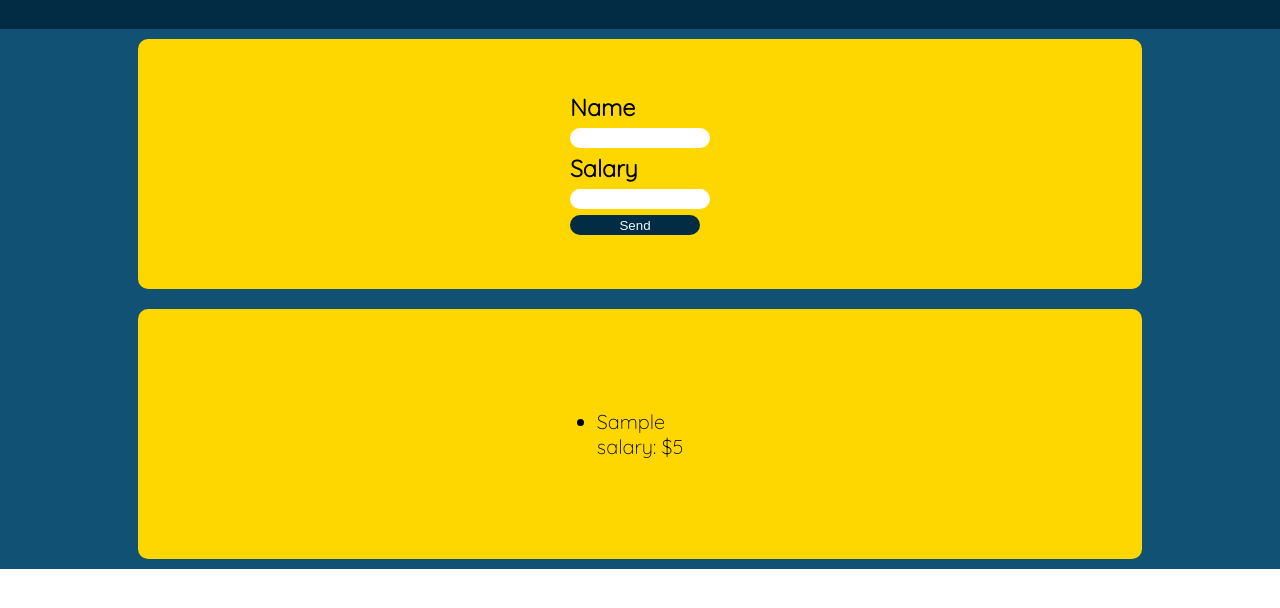
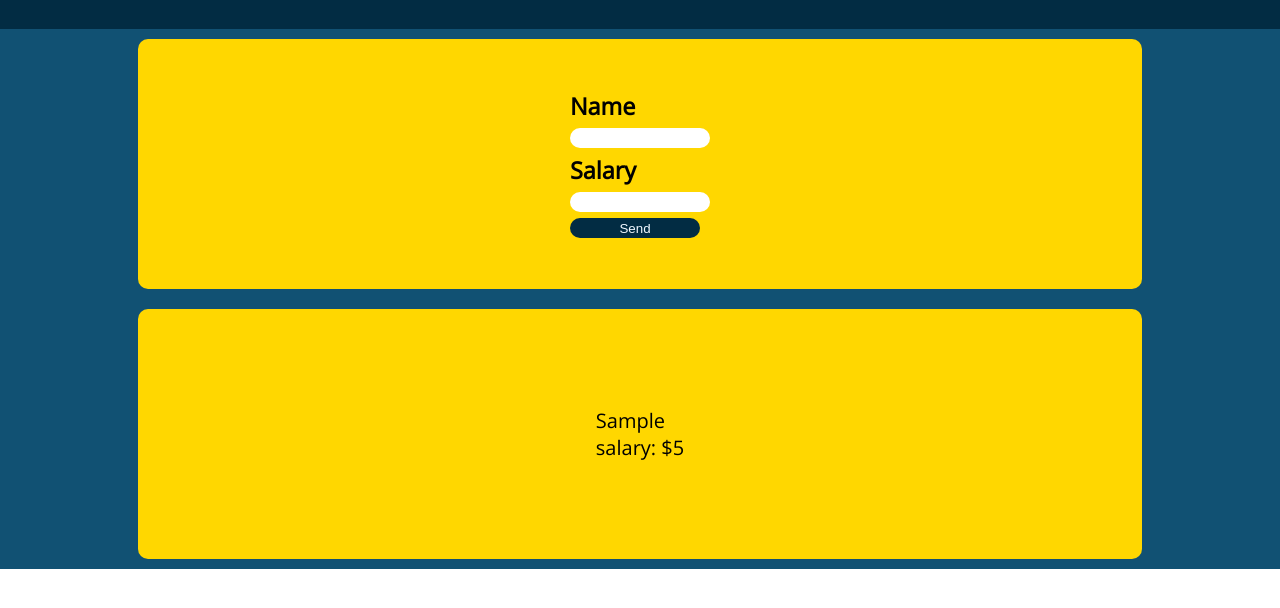
Before and after one commit to AlbertoNM/math_JS, a plain HTML site: page templates/salaries.html in a window 1280 px wide. Both pictures are taken after typing "Sample", "5" into the empty fields and a click on the button "Send". Shown: the part 82-690 px from the top of the page. Drawn offline with nearby package versions, Linux system fonts and the light colour scheme.

Commit message:
added new class container__ul and conditional in main.js

```diff
--- a/css/mobile.css
+++ b/css/mobile.css
@@ -1,7 +1,7 @@
 /* Imports */
 
 @import url('https://fonts.googleapis.com/css2?family=Work+Sans:wght@300&display=swap');
-@import url('https://fonts.googleapis.com/css2?family=Quicksand:wght@300&display=swap');
+@import url('https://fonts.googleapis.com/css2?family=Open+Sans:wght@300&display=swap');
 
 /* Vars */
 
@@ -10,7 +10,7 @@
     --backColor2: #115173;
     --boxColor: #ffd700;
     --titleFont: 'Work Sans', sans-serif;
-    --mainFont: 'Quicksand', sans-serif;
+    --mainFont: 'Open Sans', sans-serif;
 }
 
 /* Standar things */
@@ -86,13 +86,13 @@ html {
     transition: 0.5s;
 }
 
+.container__box--link:hover{
+    opacity: 100%;
+}
+
 .svg_image {
     width: 6rem;
     height: 6rem;
-}
-
-.container__box--link:hover{
-    opacity: 100%;
 }
 
 .container__box {
@@ -117,6 +117,18 @@ html {
 .container__box_form {
     display: flex;
     flex-direction: column;
+}
+
+.container__box_ul {
+    list-style: none;
+}
+
+.ul__item {
+    transition: 0.5s;
+}
+
+.ul__item:hover {
+    color: red;
 }
 
 .form_input {
--- a/main.js
+++ b/main.js
@@ -97,7 +97,7 @@ function showNumberList() {
     // Make a label for each number in the list.
     let tag = '';
     for(i of numberList){
-        tag += `<li onclick="deleteItem(this)" class="box--item">${i}</li>`;
+        tag += `<li onclick="deleteItem(this)" class="ul__item  box--item">${i}</li>`;
     }
 
     // Insert the tag in the <ul> label.
@@ -110,6 +110,13 @@ function showNumberList() {
  */
  function basicStatistics() {
 
+    // Conditional of the list
+    if (numberList.length === 0) {
+
+        alert('Type a number');
+
+    } else {
+
         // Getting the statistics values of numberList.
         const averageV = average(numberList);
         const medianV = median(numberList);
@@ -119,7 +126,7 @@ function showNumberList() {
         document.getElementById('average').innerHTML = `Average: ${averageV.toFixed(2)}`;
         document.getElementById('median').innerHTML = `Median: ${medianV}`;
         document.getElementById('trend').innerHTML = `Trend: ${trendV[0]}`;
-
+    }
 }
 
 /**
@@ -130,7 +137,7 @@ function showPerson() {
     // Make a label for each people in the list.
     let tag = '';
     for(i of people){
-        tag += `<li onclick="deletePerson(${i.id})" class="box--item">${i.name}<br/> salary: $${i.salary}</li>`;
+        tag += `<li onclick="deletePerson(${i.id})" class="ul__item  box--item">${i.name}<br/> salary: $${i.salary}</li>`;
     }
 
     // Insert the tag in the <ul> label.
--- a/templates/salaries.html
+++ b/templates/salaries.html
@@ -22,7 +22,7 @@
                     <button type="button" onclick="addPerson()" class="form_button  box--item ">Send</button>
                 </form>
             </div>
-            <ul id="nameList" class="container__box"></ul>
+            <ul id="nameList" class="container__box  container__box_ul"></ul>
         </div>
     </main>
     <script src="../js/statistics.js"></script>
```
Also changed, not shown: templates/statistics.html (+1 -1 lines). Lines whose indentation alone changed are shown as unchanged.
